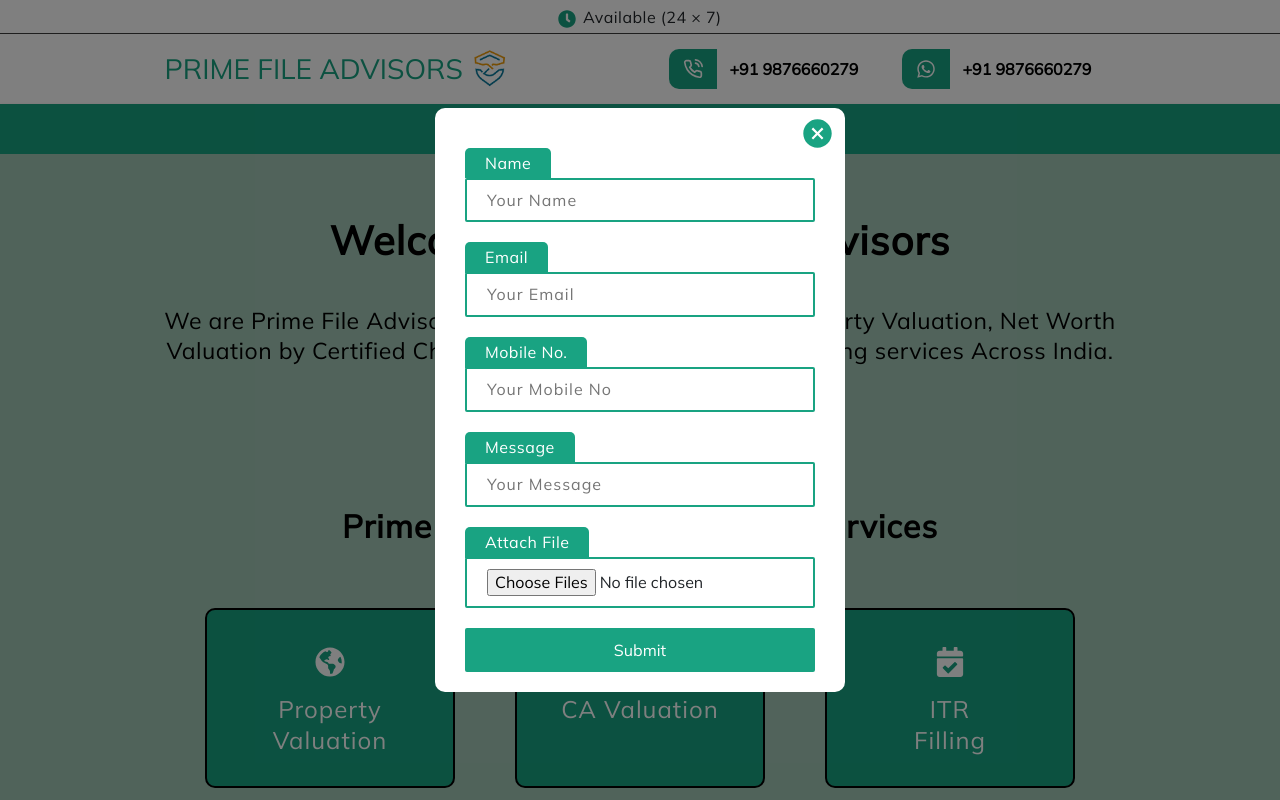
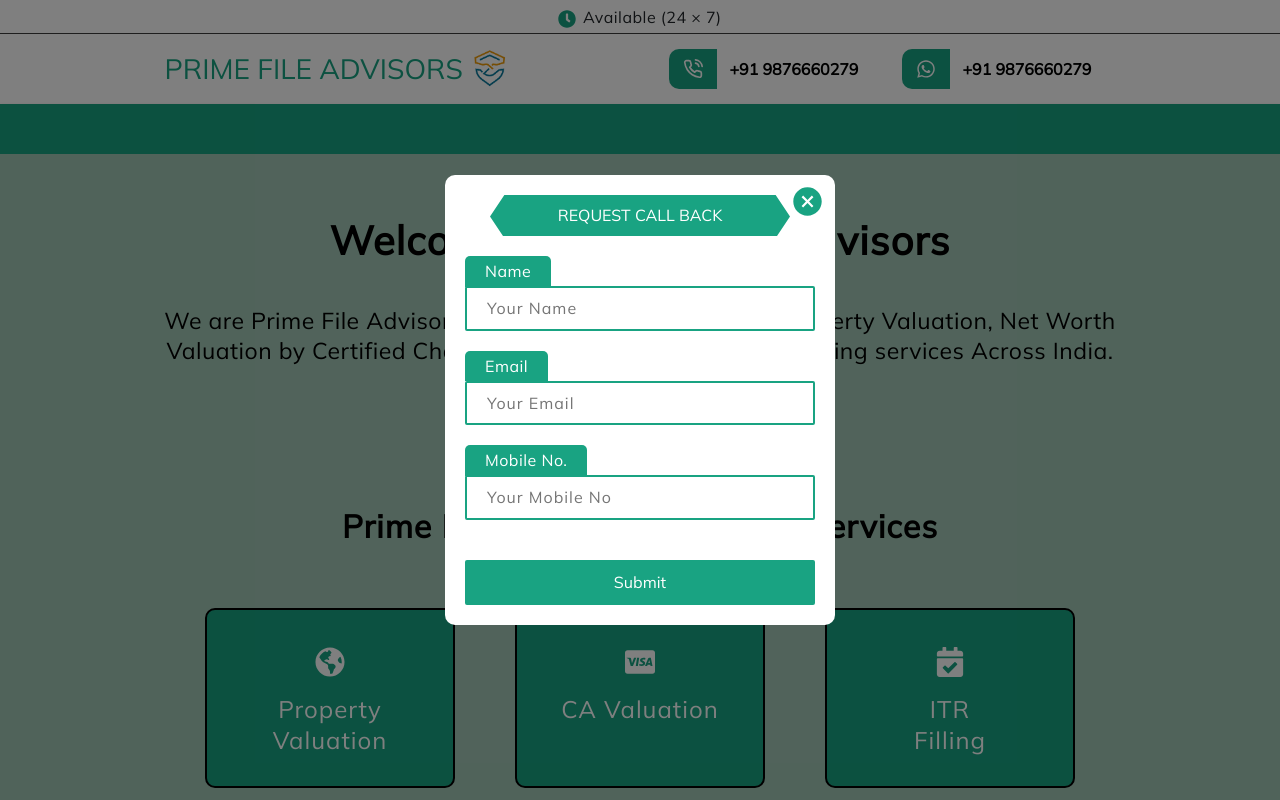
Before and after one commit to abhinavdawar/primefileadvisors, a React (Create React App) app: page / in a window 1280 px wide. Shown: the top 800 px of the page. Built offline with nearby package versions, Linux system fonts and the light colour scheme.

Commit message:
fixed popup form

```diff
--- a/src/App.css
+++ b/src/App.css
@@ -1524,7 +1524,7 @@
 	padding: 0;
 }
 .contact-popup .custom-form-input-container {
-	margin-bottom: 0px;
+	margin-bottom: 20px;
 }
 .contact-popup .custom-form-input {
 	width: 350px;
--- a/src/components/ContactPopup.js
+++ b/src/components/ContactPopup.js
@@ -26,7 +26,13 @@
 						<IoCloseCircleSharp />
 					</i>
 				</button>
-				<CustomForm ContactForm />
+
+				<div className='footer-form'>
+					<div className='footer-heading'>
+						<h6>REQUEST CALL BACK</h6>
+					</div>
+					<CustomForm />
+				</div>
 			</div>
 		</section>
 	);
```
